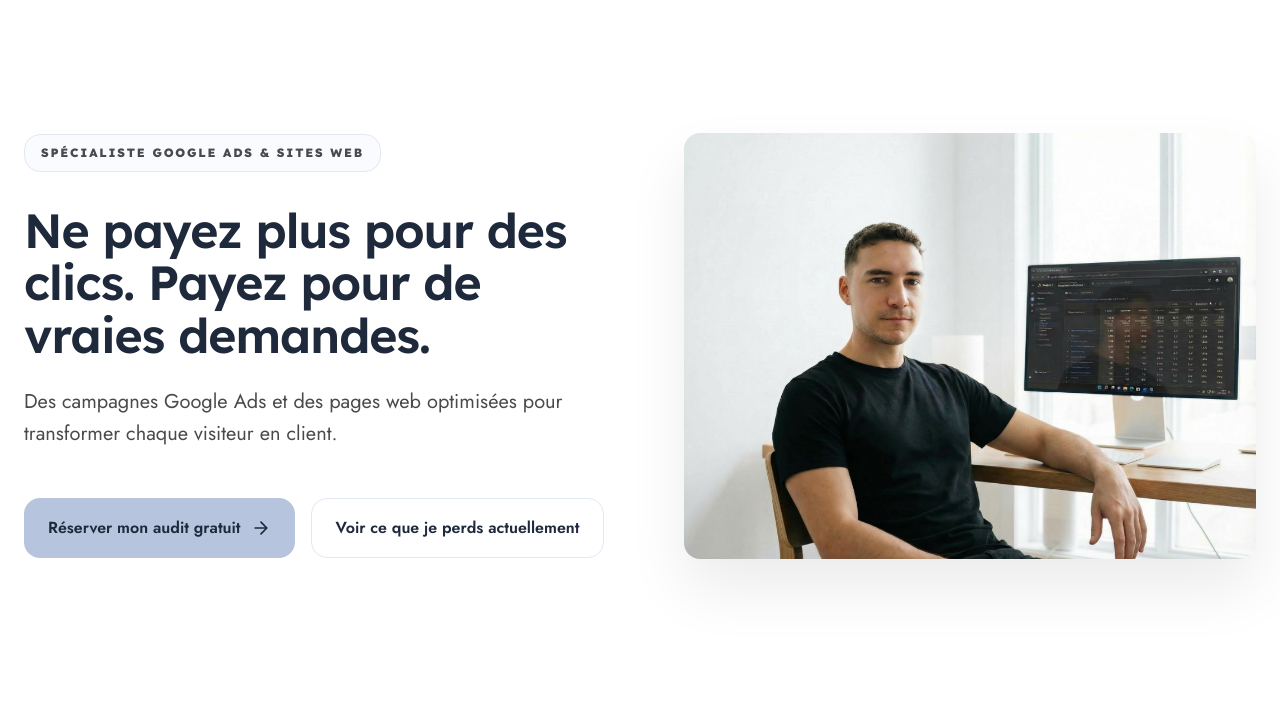
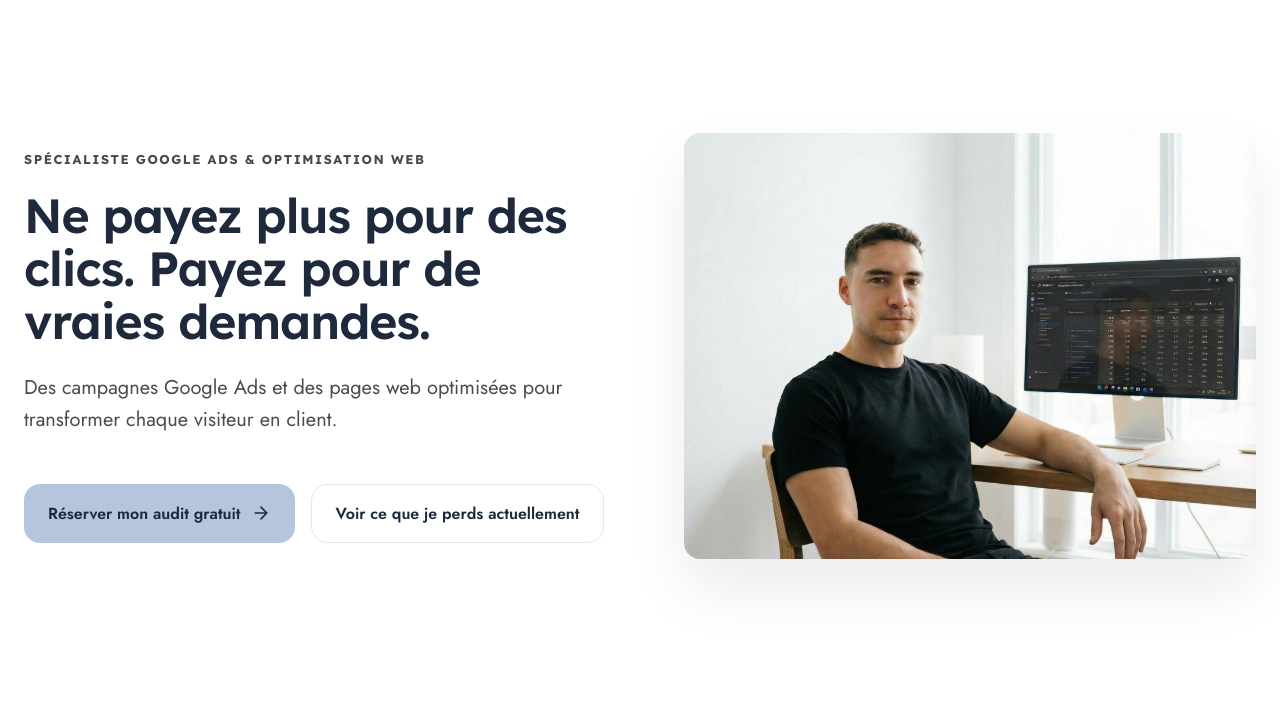
Before and after one commit to maxence-ads/MB, a plain HTML site: page index.html in a window 1280 px wide. Shown: the part 94-800 px from the top of the page. Drawn offline with Linux system fonts and the light colour scheme.

Commit message:
style(hero): remove badge and update tagline text and color

```diff
--- a/index.html
+++ b/index.html
@@ -723,8 +723,8 @@
         <div class="container hero-container">
             <div class="hero-content">
                 <span class="hero-tag">
-                    <span class="desktop-only">SPÉCIALISTE GOOGLE ADS & SITES WEB</span>
-                    <span class="mobile-only">SPÉCIALISTE ADS & WEB</span>
+                    <span class="desktop-only">SPÉCIALISTE GOOGLE ADS & OPTIMISATION WEB</span>
+                    <span class="mobile-only">SPÉCIALISTE ADS & OPTIMISATION</span>
                 </span>
 
                 <h1 class="hero-title">
--- a/style.css
+++ b/style.css
@@ -194,17 +194,13 @@ h6 {
 }
 
 .hero-tag {
-    display: inline-block;
+    display: block;
     font-family: var(--font-heading);
-    font-size: 0.75rem;
-    font-weight: 800;
-    letter-spacing: 0.15em;
+    font-size: 0.8rem;
+    font-weight: 700;
+    letter-spacing: 0.12em;
     color: var(--text-soft);
-    background-color: var(--bg-card);
-    border: 1px solid var(--border-color);
-    padding: 8px 16px;
-    border-radius: 16px;
-    margin-bottom: 32px;
+    margin-bottom: 20px;
     opacity: 0;
     transform: translateY(20px);
     animation: fadeUp 0.6s cubic-bezier(0.16, 1, 0.3, 1) forwards;
```
